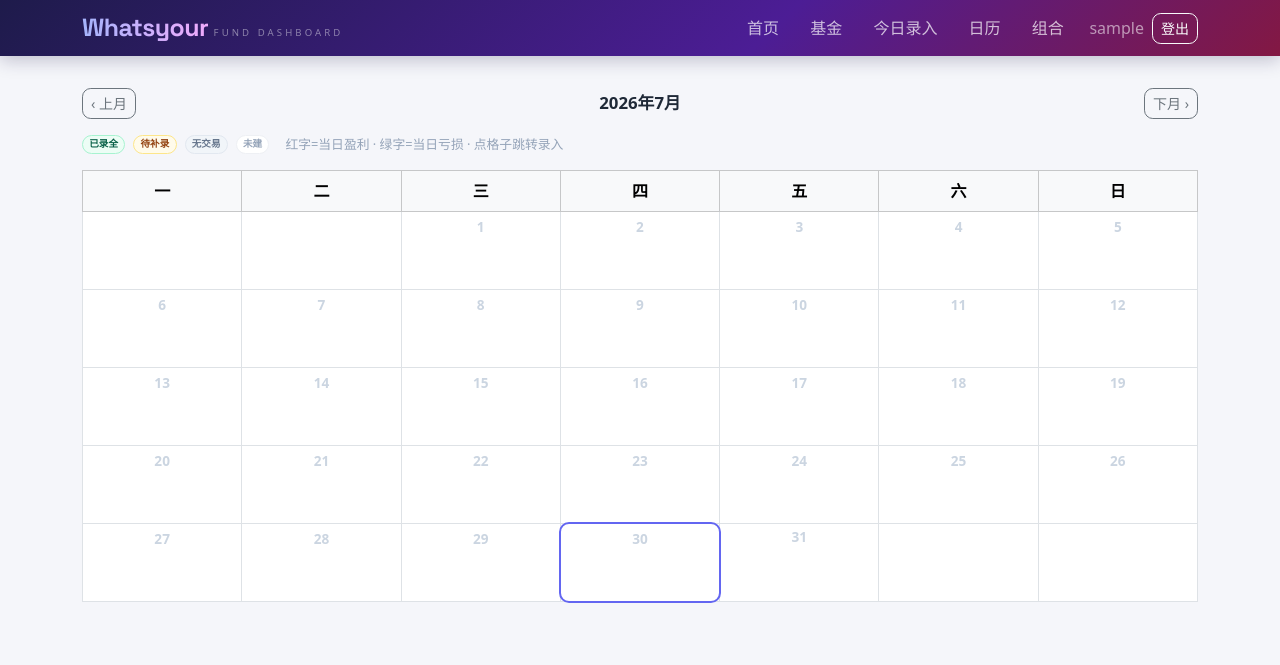
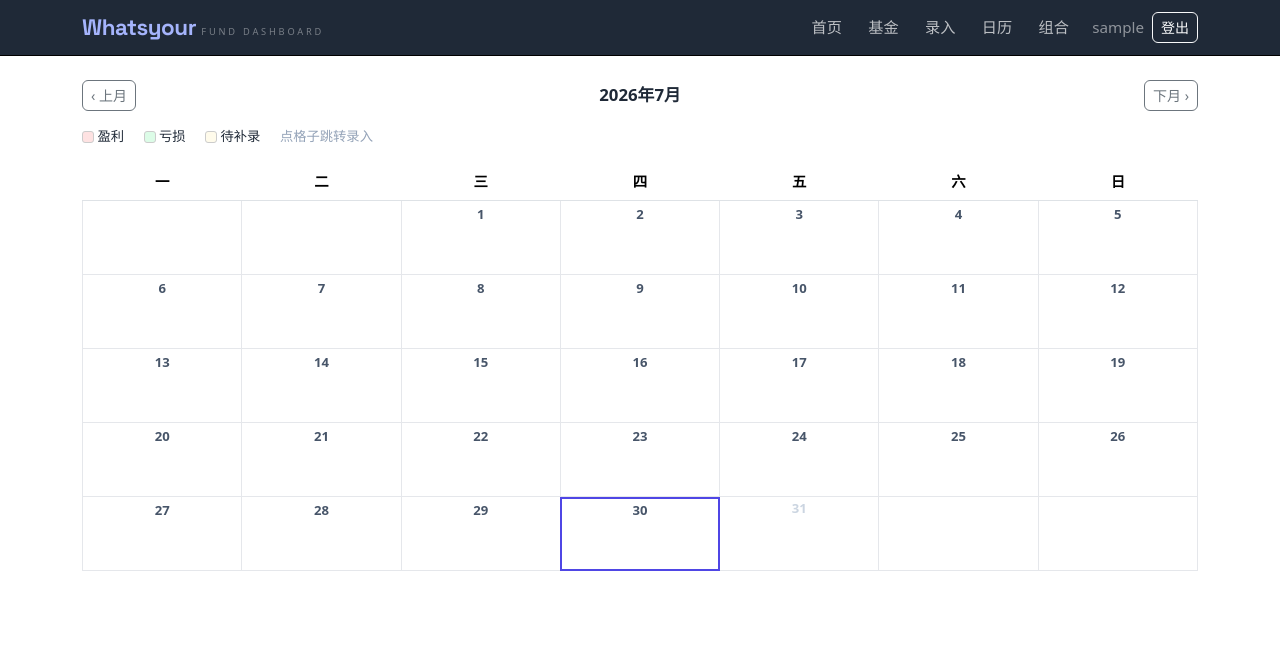
Before and after one commit to hejinlin0824/fund.whatsyourname.top, a Django app: page /funds/calendar/ in a window 1280 px wide. Shown: the top 665 px of the page. Run offline with Django 5.2, Linux system fonts and the light colour scheme; a user stored in the database is signed in; tables that the repository leaves empty hold one stand-in row (values such as "Sample post").

Commit message:
ui: flat redesign (no cards/gradients), logout POST form, polished login/register, calendar profit-color bg, stat fit

```diff
--- a/templates/base.html
+++ b/templates/base.html
@@ -9,34 +9,37 @@
   <link href="https://fonts.googleapis.com/css2?family=Space+Grotesk:wght@500;600;700&display=swap" rel="stylesheet">
   <link href="https://cdn.jsdelivr.net/npm/bootstrap@5.3.3/dist/css/bootstrap.min.css" rel="stylesheet" integrity="sha384-QWTKZyjpPEjISv5WaRU9OFeRpok6YctnYmDr5pNlyT2bRjXh0JMhjY6hW+ALEwIH" crossorigin="anonymous">
   <style>
-    body { font-family: system-ui,"PingFang SC","Microsoft YaHei",sans-serif; background:#f5f6fa; color:#1f2937; }
-    .navbar { background:linear-gradient(135deg,#1e1b4b,#4c1d95 60%,#831843)!important; box-shadow:0 4px 18px rgba(30,27,75,.25); }
-    .navbar-brand { flex-direction:column; line-height:1.05; padding:.1rem 0; }
-    .brand-wordmark { font-family:"Space Grotesk",system-ui; font-weight:700; font-size:1.55rem; letter-spacing:-.02em;
-      background:linear-gradient(90deg,#a5b4fc,#f0abfc); -webkit-background-clip:text; background-clip:text; color:transparent; }
-    .brand-tag { font-size:.6rem; color:rgba(255,255,255,.45); letter-spacing:.32em; text-transform:uppercase; }
-    .nav-link { color:rgba(255,255,255,.72)!important; font-weight:500; border-radius:.5rem; padding:.45rem .85rem!important; }
-    .nav-link:hover, .nav-link.active { color:#fff!important; background:rgba(255,255,255,.12); }
-    .navbar-text { color:rgba(255,255,255,.55); font-weight:500; }
-    .card { border:1px solid #eef0f4; border-radius:1rem; box-shadow:0 1px 3px rgba(16,24,40,.05); }
-    .card-pad { padding:1.1rem 1.25rem; }
-    .stat .label { color:#94a3b8; font-size:.78rem; font-weight:600; letter-spacing:.02em; margin-bottom:.15rem; }
-    .stat .value { font-family:"Space Grotesk"; font-weight:700; font-size:1.5rem; }
-    .pos { color:#dc2626; } .neg { color:#059669; } .muted { color:#94a3b8; }
-    .section-title { font-weight:700; font-size:1.05rem; }
-    .btn { border-radius:.55rem; font-weight:500; }
-    .btn-link { text-decoration:none; }
-    /* 日历 */
-    .cal td { height:78px; padding:0; vertical-align:top; }
-    .cal a { display:flex; flex-direction:column; justify-content:space-between; height:100%; padding:.3rem .35rem; text-decoration:none; border-radius:.5rem; }
-    .cal .d { font-weight:600; font-size:.85rem; }
-    .cal .p { font-family:"Space Grotesk"; font-weight:700; font-size:.78rem; }
-    .cal-future .d { color:#cbd5e1; }
-    .cal-filled { background:#ecfdf5; } .cal-filled .d{color:#065f46;}
-    .cal-pending { background:#fffbeb; } .cal-pending .d{color:#92400e;}
-    .cal-rest { background:#f1f5f9; } .cal-rest .d{color:#64748b;}
-    .cal-empty { background:#fff; } .cal-empty .d{color:#cbd5e1;}
-    .cal .today { outline:2px solid #6366f1; }
+    :root{--ink:#1f2937;--line:#e5e7eb;--accent:#4f46e5;}
+    body{font-family:system-ui,"PingFang SC","Microsoft YaHei",sans-serif;background:#fff;color:var(--ink);font-size:.95rem;}
+    .navbar{background:#1f2937;border-bottom:1px solid #000;}
+    .navbar-brand{flex-direction:column;line-height:1.05;padding:.15rem 0;}
+    .brand-wordmark{font-family:"Space Grotesk",sans-serif;font-weight:700;font-size:1.4rem;letter-spacing:-.02em;color:#a5b4fc;}
+    .brand-tag{font-size:.58rem;color:rgba(255,255,255,.4);letter-spacing:.3em;text-transform:uppercase;}
+    .nav-link{color:rgba(255,255,255,.7)!important;font-weight:500;padding:.4rem .7rem!important;border-radius:6px;}
+    .nav-link:hover{color:#fff!important;background:rgba(255,255,255,.1);}
+    .navbar-text{color:rgba(255,255,255,.5);font-weight:500;}
+    .panel{border:1px solid var(--line);border-radius:8px;background:#fff;padding:1rem 1.1rem;}
+    .stat .label{color:#94a3b8;font-size:.76rem;font-weight:600;letter-spacing:.02em;margin-bottom:.1rem;}
+    .stat .value{font-family:"Space Grotesk";font-weight:700;font-size:clamp(1.02rem,2.4vw,1.3rem);white-space:nowrap;line-height:1.2;}
+    .pos{color:#dc2626;} .neg{color:#059669;} .muted{color:#94a3b8;}
+    .section-title{font-weight:700;font-size:1.05rem;margin-bottom:0;}
+    .btn{border-radius:6px;font-weight:500;}
+    input[type=text],input[type=password],input[type=email],input[type=number],input[type=date],input[type=search],select,textarea{
+      border:1px solid var(--line);border-radius:6px;padding:.42rem .55rem;font-size:.9rem;width:100%;background:#fff;}
+    input:focus,select:focus,textarea:focus{outline:none;border-color:var(--accent);box-shadow:0 0 0 2px rgba(79,70,229,.15);}
+    table{font-size:.9rem;}
+    th{font-weight:600;color:#64748b;}
+    /* 日历：背景随当日盈亏红绿 */
+    .cal td{height:74px;padding:0;vertical-align:top;border:1px solid var(--line);}
+    .cal a{display:flex;flex-direction:column;justify-content:space-between;height:100%;padding:.25rem .3rem;text-decoration:none;color:inherit;}
+    .cal .d{font-weight:600;font-size:.82rem;color:#475569;}
+    .cal .p{font-family:"Space Grotesk";font-weight:700;font-size:.76rem;}
+    .cal-up{background:#fee2e2;} .cal-up .p{color:#991b1b;}
+    .cal-down{background:#dcfce7;} .cal-down .p{color:#065f46;}
+    .cal-zero{background:#fff;}
+    .cal-pending{background:#fffbeb;}
+    .cal-future .d{color:#cbd5e1;}
+    .cal td.today{outline:2px solid var(--accent);outline-offset:-2px;}
   </style>
 </head>
 <body>
@@ -49,19 +52,23 @@
       <ul class="navbar-nav ms-auto align-items-center gap-1">
         <li><a class="nav-link" href="{% url 'dashboard' %}">首页</a></li>
         <li><a class="nav-link" href="{% url 'fund-list' %}">基金</a></li>
-        <li><a class="nav-link" href="{% url 'daily-entry' %}">今日录入</a></li>
+        <li><a class="nav-link" href="{% url 'daily-entry' %}">录入</a></li>
         <li><a class="nav-link" href="{% url 'calendar' %}">日历</a></li>
         <li><a class="nav-link" href="{% url 'portfolio' %}">组合</a></li>
         {% if user.is_authenticated %}
           <li class="navbar-text ms-2 me-1">{{ user.username }}</li>
-          <li><a class="btn btn-sm btn-outline-light" href="{% url 'logout' %}">登出</a></li>
+          <li>
+            <form method="post" action="{% url 'logout' %}" class="d-inline">
+              {% csrf_token %}<button type="submit" class="btn btn-sm btn-outline-light">登出</button>
+            </form>
+          </li>
         {% else %}
           <li><a class="btn btn-sm btn-light fw-semibold ms-2" href="{% url 'login' %}">登录</a></li>
         {% endif %}
       </ul>
     </div>
   </nav>
-  <div class="container py-2 pb-5">
+  <div class="container pb-5">
     {% block content %}{% endblock %}
   </div>
 </body>
--- a/templates/funds/calendar.html
+++ b/templates/funds/calendar.html
@@ -1,39 +1,33 @@
 {% extends "base.html" %}
-{% block title %}日历 · 基金看板{% endblock %}
+{% block title %}日历 · Whatsyour{% endblock %}
 {% block content %}
 <div class="d-flex justify-content-between align-items-center mb-3">
   <a class="btn btn-outline-secondary btn-sm" href="?year={{ prev_ym.0 }}&month={{ prev_ym.1 }}">‹ 上月</a>
-  <h4 class="section-title mb-0">{{ month_label }}</h4>
+  <h4 class="section-title">{{ month_label }}</h4>
   <a class="btn btn-outline-secondary btn-sm" href="?year={{ next_ym.0 }}&month={{ next_ym.1 }}">下月 ›</a>
 </div>
 
-<div class="mb-3 d-flex gap-2 flex-wrap" style="font-size:.8rem;">
-  <span class="badge rounded-pill" style="background:#ecfdf5;color:#065f46;border:1px solid #a7f3d0">已录全</span>
-  <span class="badge rounded-pill" style="background:#fffbeb;color:#92400e;border:1px solid #fde68a">待补录</span>
-  <span class="badge rounded-pill" style="background:#f1f5f9;color:#64748b;border:1px solid #e2e8f0">无交易</span>
-  <span class="badge rounded-pill" style="background:#fff;color:#94a3b8;border:1px solid #eef0f4">未建</span>
-  <span class="ms-2 muted align-self-center">红字=当日盈利 · 绿字=当日亏损 · 点格子跳转录入</span>
+<div class="mb-3 small">
+  <span class="me-3"><span style="display:inline-block;width:12px;height:12px;background:#fee2e2;border:1px solid #ccc;border-radius:3px;vertical-align:middle"></span> 盈利</span>
+  <span class="me-3"><span style="display:inline-block;width:12px;height:12px;background:#dcfce7;border:1px solid #ccc;border-radius:3px;vertical-align:middle"></span> 亏损</span>
+  <span class="me-3"><span style="display:inline-block;width:12px;height:12px;background:#fffbeb;border:1px solid #ccc;border-radius:3px;vertical-align:middle"></span> 待补录</span>
+  <span class="muted">点格子跳转录入</span>
 </div>
 
-<table class="table table-bordered cal align-middle text-center">
-  <thead class="table-light">
-    <tr>{% for w in weekdays %}<th>{{ w }}</th>{% endfor %}</tr>
-  </thead>
+<table class="table cal text-center align-middle">
+  <thead><tr>{% for w in weekdays %}<th>{{ w }}</th>{% endfor %}</tr></thead>
   <tbody>
   {% for week in weeks %}
     <tr>
     {% for cell in week %}
-      <td>
+      <td class="{% if cell %}{% if cell.status == 'future' %}cal-future{% elif cell.pcls == 'up' %}cal-up{% elif cell.pcls == 'down' %}cal-down{% elif cell.status == 'pending' %}cal-pending{% else %}cal-zero{% endif %}{% if cell.date == today %} today{% endif %}{% endif %}">
         {% if cell %}
           {% if cell.status == 'future' %}
-            <div class="cal-future"><span class="d">{{ cell.date.day }}</span></div>
+            <span class="d">{{ cell.date.day }}</span>
           {% else %}
-            <a href="{% url 'daily-entry' %}?date={{ cell.date.isoformat }}"
-               class="cal-{{ cell.status }} {% if cell.date == today %}today{% endif %}">
+            <a href="{% url 'daily-entry' %}?date={{ cell.date.isoformat }}">
               <span class="d">{{ cell.date.day }}</span>
-              {% if cell.profit %}
-                <span class="p {{ cell.pcls }}">{{ cell.profit|floatformat:2 }}</span>
-              {% endif %}
+              {% if cell.profit %}<span class="p">{{ cell.profit|floatformat:2 }}</span>{% endif %}
             </a>
           {% endif %}
         {% endif %}
```
Also changed, not shown: templates/funds/daily_entry.html (+11 -19 lines), templates/funds/dashboard.html (+13 -15 lines), templates/funds/fund_detail.html (+16 -25 lines), templates/funds/fund_list.html (+7 -11 lines), templates/funds/portfolio.html (+12 -22 lines), templates/registration/login.html (+23 -16 lines), templates/registration/register.html (+23 -16 lines).
